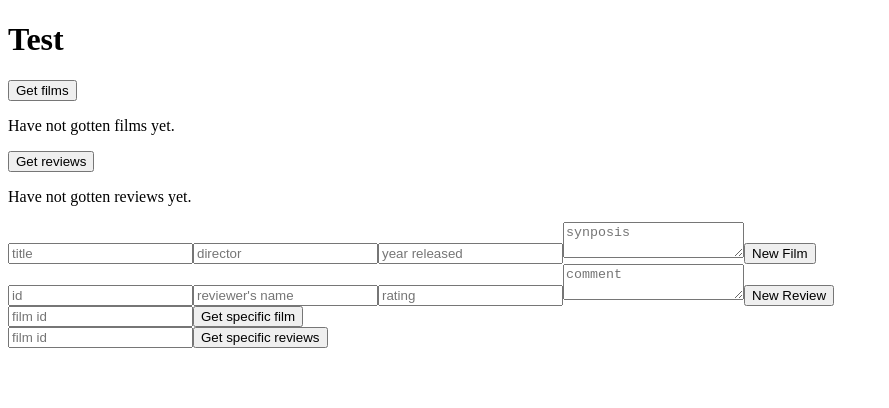
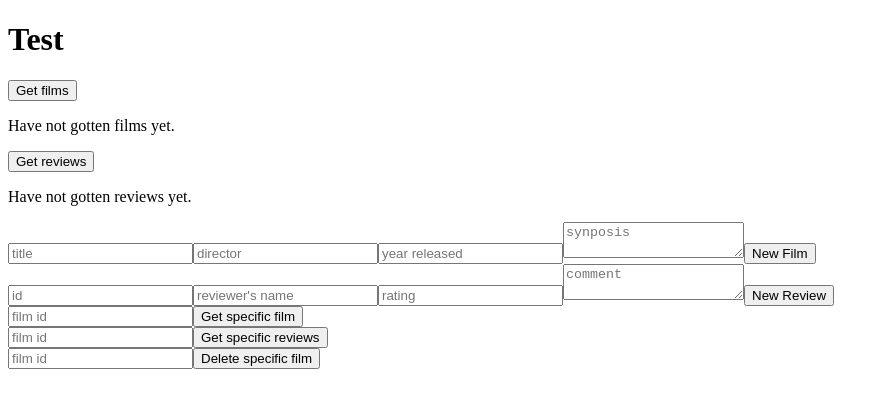
Before and after one commit to DareDevilLuc/Film-Review, a Vue app in the folder frontend/: page / in a window 1280 px wide. Shown: the top 408 px of the page, without its empty margins (0-889 px from the left). Built offline with nearby package versions, Linux system fonts and the light colour scheme.

Commit message:
added delete api

```diff
--- a/frontend/src/App.vue
+++ b/frontend/src/App.vue
@@ -1,5 +1,6 @@
 <script setup>
 import { ref } from 'vue';
+
 
 const title = ref('')
 const director = ref('')
@@ -8,6 +9,7 @@ const synopsis = ref('')
 const films = ref([])
 const reviews = ref([])
 const filmId = ref('')
+const deleteFilmId = ref('')
 const reviewerName = ref('')
 const rating = ref()
 const comment = ref('')
@@ -33,6 +35,10 @@ function getFilms() {
   .catch(err => {
     console.error(err)
   })
+}
+
+function deleteFilms() {
+  fetch('http://localhost:3000/films/' + deleteFilmId.value, {method: 'DELETE'})
 }
 
 function getReviews() {
@@ -143,6 +149,11 @@ function getSpecificReviews () {
     <button type="submit">Get specific reviews</button>
   </form>
 
+  <form @submit.prevent="deleteFilms()">
+    <input v-model="deleteFilmId" placeholder="film id">
+    <button type="submit">Delete specific film</button>
+  </form>
+
 </template>
 
 <style scoped></style>
```
Also changed, not shown: 1 other file (tests, documents, lock files or other folders).
